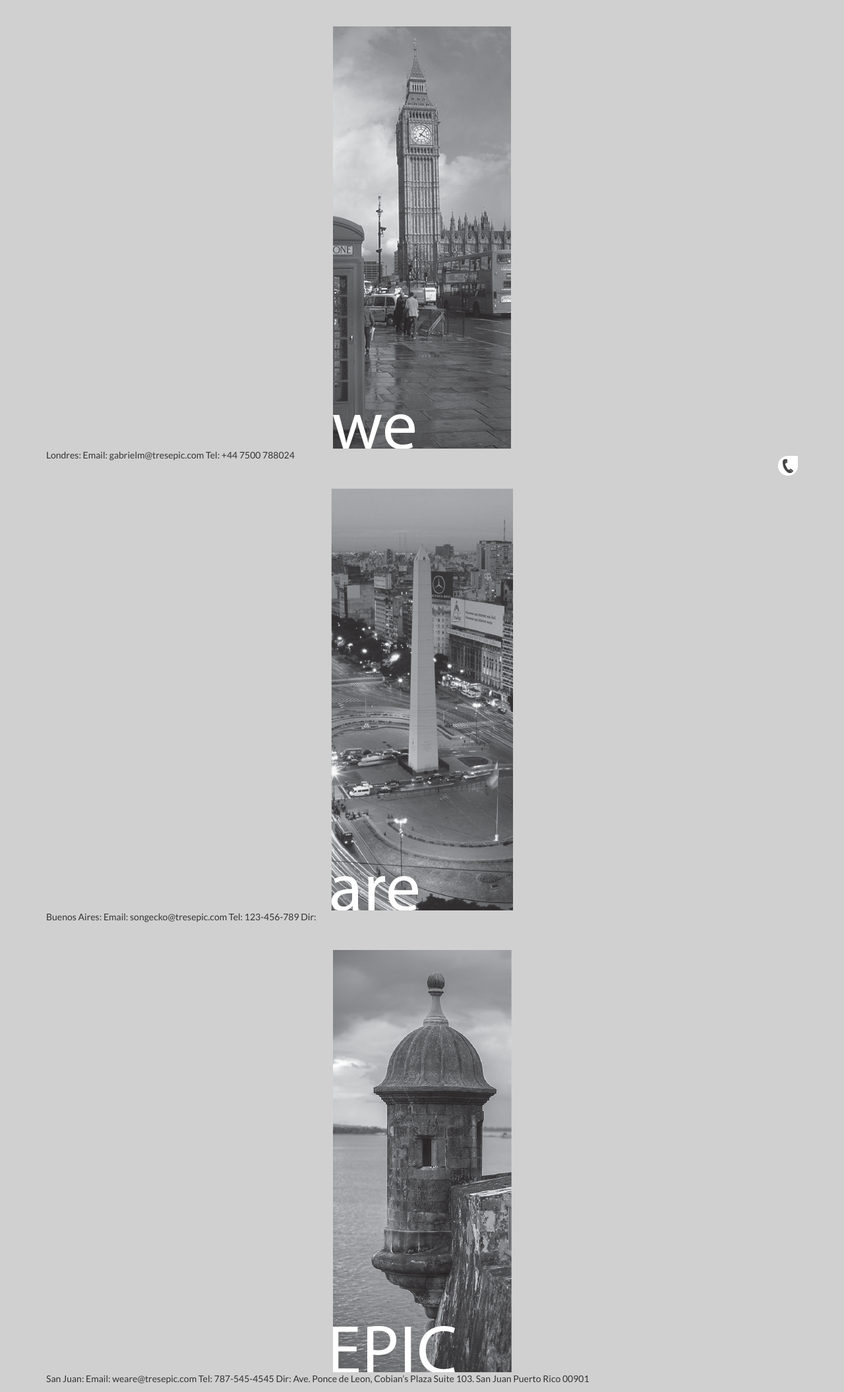
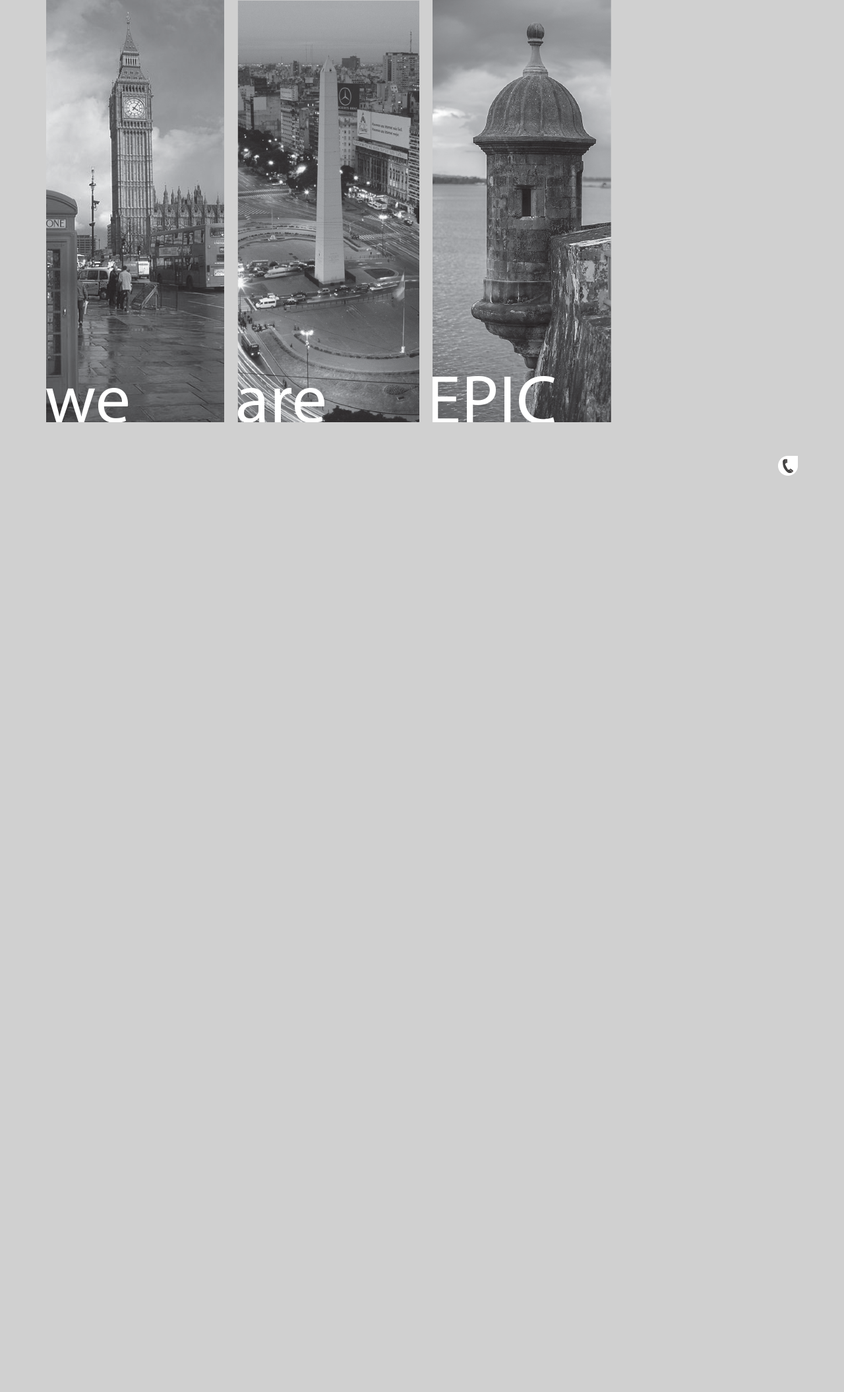
Before and after one commit to songecko/tres-epic, a PHP site: the page made by views/contact.html.twig in a window 1280 px wide. Shown: the part 70-2180 px from the top of the page at 66% size. After the commit the page ends 791 px from the top, so only its background shows below. Run offline with PHP 8.4, Linux system fonts and the light colour scheme; the template is opened without the code that fills it, so the values that code supplies are empty; some libraries are stand-ins or nearby versions.

Commit message:
turn.js y contact

```diff
--- a/css/main.css
+++ b/css/main.css
@@ -103,7 +103,7 @@ section#services, section#work, section#team {
 	background: #F05A28;
 }
 
-section#services img, section#team img.img-responsive {
+section#team img.img-responsive {
 	margin: 40px auto 0px;
 }
 
@@ -209,9 +209,20 @@ section#team .members .teamBlock p.rotated {
 }
 
 
-section#contact img {
-	margin: 40px auto 0px;
+section#contact .city {
+	float: left;
+	margin-right: 20px;
+	position: relative;
 }
+
+section#contact .city p {
+	display:none;
+	position: absolute;
+	top: 100px;
+	left: 50px;
+	color: #F05A28;
+}
+
 
 
 /* FOOTER */
--- a/js/main.js
+++ b/js/main.js
@@ -1,9 +1,20 @@
 $(document).ready(function()
 {
-	/*$("#flipbook").turn({
-		width: 400,
-		height: 300,
-		autoCenter: true
-	});*/
-	$('#flipbook').turn();
+	$("section#services #flipbook").each(function()
+	{
+		$(this).turn({
+			width: 1020,
+			height: 382,
+			autoCenter: false
+		});
+	});
+
+
+	$("section#contact .city").hover(function()
+	{
+		$(this).children('p').show();
+	}, function()
+	{
+		$(this).children('p').hide();
+	});
 });
--- a/views/contact.html.twig
+++ b/views/contact.html.twig
@@ -5,24 +5,24 @@
 	<div class="container">
 		<div class="city">
 			<img src="images/contact-us1.png" alt="Contact Us" class="img-responsive" />
-			<p>	Londres:
-				Email: gabrielm@tresepic.com
+			<p>Londres: <br />
+				Email: gabrielm@tresepic.com<br />
 				Tel: +44 7500 788024
 			</p>
 		</div>
 		<div class="city">
 			<img src="images/contact-us2.png" alt="Contact Us" class="img-responsive" />
-			<p>	Buenos Aires:
-				Email: songecko@tresepic.com
-				Tel: 123-456-789
+			<p>	Buenos Aires:<br />
+				Email: songecko@tresepic.com<br />
+				Tel: 123-456-789<br />
 				Dir:
 			</p>
 		</div>
 		<div class="city">
 			<img src="images/contact-us3.png" alt="Contact Us" class="img-responsive" />
-			<p>	San Juan:
-				Email: weare@tresepic.com
-				Tel: 787-545-4545
+			<p>	San Juan:<br />
+				Email: weare@tresepic.com<br />
+				Tel: 787-545-4545<br />
 				Dir: Ave. Ponce de Leon, Cobian’s Plaza Suite 103. San Juan Puerto Rico 00901
 			</p>
 		</div>
```
Also changed, not shown: views/services.html.twig (+5 -4 lines), js/vendor/turn.min.js, 1 other file.
